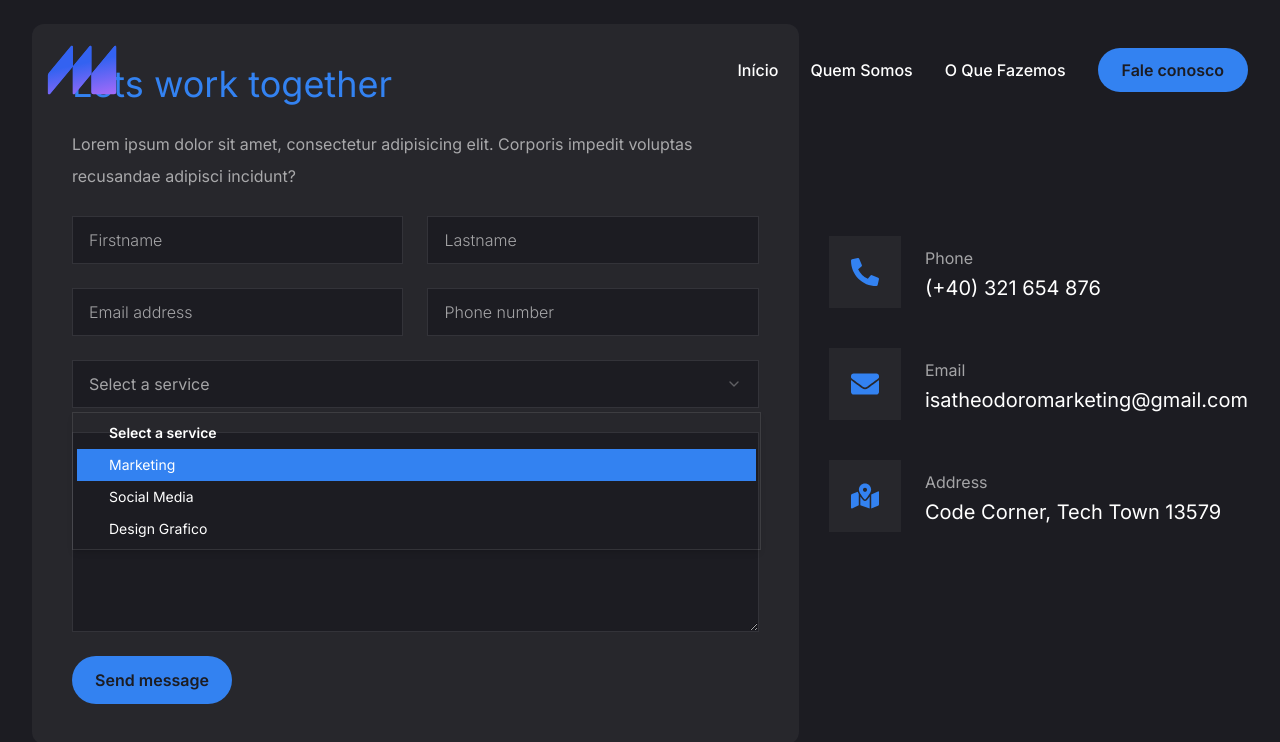
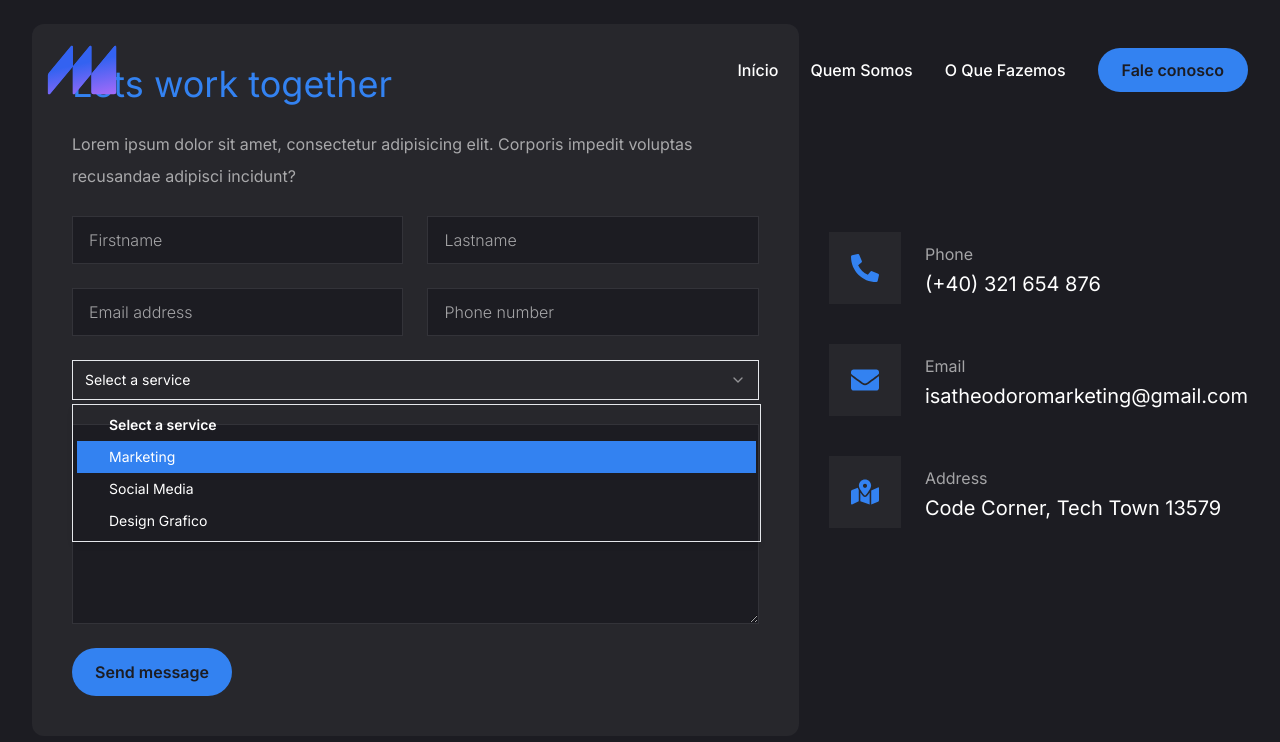
Before and after one commit to matheusht/marketisa-lp, a Next.js app: page /contact in a window 1280 px wide. Both pictures are taken after a click on the button "Select a service". Shown: the top 742 px of the page. Built offline with nearby package versions, Linux system fonts and the light colour scheme.

Commit message:
carousel changes

```diff
--- a/src/app/Footer/page.tsx
+++ b/src/app/Footer/page.tsx
@@ -5,7 +5,7 @@
 
 export default function Footer() {
   return (
-    <footer className="footer pt-12 xl:pt-[150px]">
+    <footer id="footer" className="footer pt-12 xl:pt-[150px]">
       <div className="bg-[#5c5c72] h-[2px]"></div>
       <div className="container mx-auto pb-12 xl:pb-[100px] px-4 md:px-8">
         <div className="flex justify-center items-center mt-12">
--- a/src/app/components/Nav.tsx
+++ b/src/app/components/Nav.tsx
@@ -14,7 +14,7 @@
   },
   {
     name: "O que fazemos",
-    path: "/resume",
+    path: "#resume",
   },
 ];
 
--- a/src/app/components/ui/carousel.tsx
+++ b/src/app/components/ui/carousel.tsx
@@ -204,7 +204,6 @@
     <Button
       ref={ref}
       variant={variant}
-      size={size}
       className={cn(
         "absolute  h-8 w-8 rounded-full",
         orientation === "horizontal"
@@ -233,7 +232,6 @@
     <Button
       ref={ref}
       variant={variant}
-      size={size}
       className={cn(
         "absolute h-8 w-8 rounded-full",
         orientation === "horizontal"
--- a/src/components/ui/select.tsx
+++ b/src/components/ui/select.tsx
@@ -4,6 +4,7 @@
 import * as SelectPrimitive from "@radix-ui/react-select";
 import { Check, ChevronDown, ChevronUp } from "lucide-react";
 
+import "@radix-ui/react-select";
 import { cn } from "@/lib/utils";
 
 const Select = SelectPrimitive.Root;
@@ -19,7 +20,7 @@
   <SelectPrimitive.Trigger
     ref={ref}
     className={cn(
-      "flex h-[48px] w-full items-center justify-between rounded-md border border-white/10 bg-primary px-4 py-5 text-base text-white/60 placeholder:text-white/10 focus:border-accent outline-none",
+      "flex h-10 w-full items-center justify-between rounded-md border border-input bg-background px-3 py-2 text-sm ring-offset-background placeholder:text-muted-foreground focus:outline-none focus:ring-2 focus:ring-ring focus:ring-offset-2 disabled:cursor-not-allowed disabled:opacity-50 [&>span]:line-clamp-1",
       className
     )}
     {...props}
@@ -75,7 +76,7 @@
     <SelectPrimitive.Content
       ref={ref}
       className={cn(
-        "relative text-white border-white/10 z-50 max-h-96 min-w-[8rem] overflow-hidden rounded-md border bg-popover text-popover-foreground shadow-md data-[state=open]:animate-in data-[state=closed]:animate-out data-[state=closed]:fade-out-0 data-[state=open]:fade-in-0 data-[state=closed]:zoom-out-95 data-[state=open]:zoom-in-95 data-[side=bottom]:slide-in-from-top-2 data-[side=left]:slide-in-from-right-2 data-[side=right]:slide-in-from-left-2 data-[side=top]:slide-in-from-bottom-2",
+        "relative z-50 max-h-96 min-w-[8rem] overflow-hidden rounded-md border bg-popover text-popover-foreground shadow-md data-[state=open]:animate-in data-[state=closed]:animate-out data-[state=closed]:fade-out-0 data-[state=open]:fade-in-0 data-[state=closed]:zoom-out-95 data-[state=open]:zoom-in-95 data-[side=bottom]:slide-in-from-top-2 data-[side=left]:slide-in-from-right-2 data-[side=right]:slide-in-from-left-2 data-[side=top]:slide-in-from-bottom-2",
         position === "popper" &&
           "data-[side=bottom]:translate-y-1 data-[side=left]:-translate-x-1 data-[side=right]:translate-x-1 data-[side=top]:-translate-y-1",
         className
```
